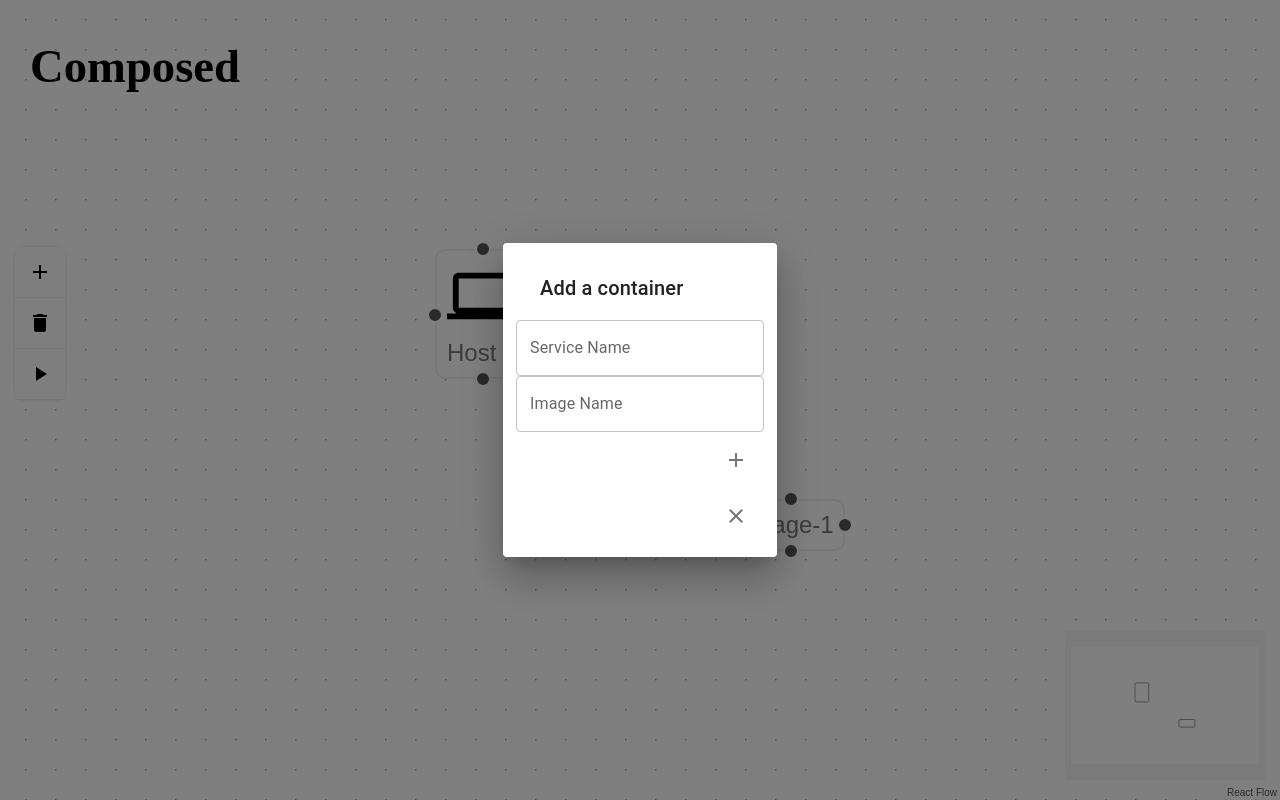
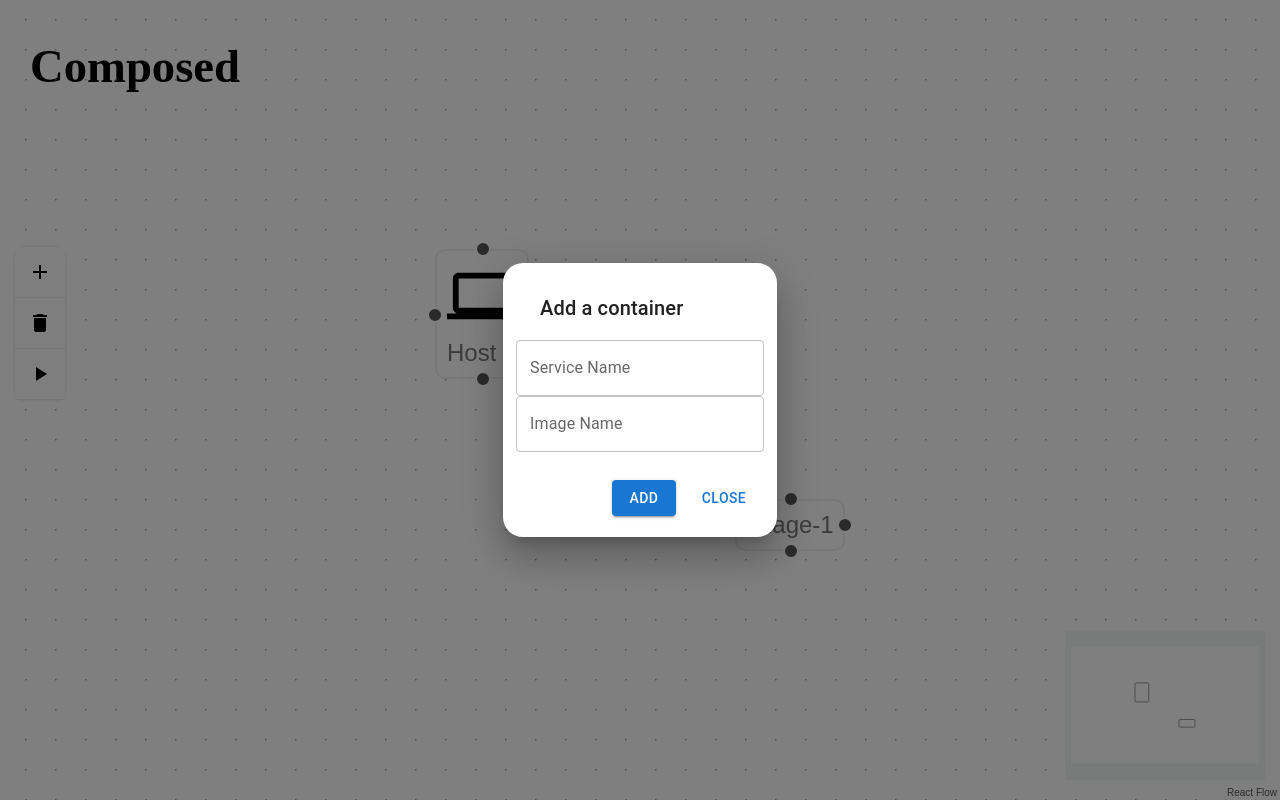
Before and after one commit to mukkund1996/composed, a React (Create React App) app: page / in a window 1280 px wide. Both pictures are taken after a click on the button 40 px from the left and 272 px from the top of the page. Built offline with nearby package versions, Linux system fonts and the light colour scheme; a web font is replaced by a local one.

Commit message:
added transition components

```diff
--- a/src/components/ComposePrompt/ComposePrompt.js
+++ b/src/components/ComposePrompt/ComposePrompt.js
@@ -1,16 +1,14 @@
 import { useEffect, useRef, forwardRef } from "react";
-import IconButton from "@mui/material/IconButton";
 import Dialog from "@mui/material/Dialog";
 import DialogActions from "@mui/material/DialogActions";
 import DialogContent from "@mui/material/DialogContent";
 import DialogContentText from "@mui/material/DialogContentText";
 import DialogTitle from "@mui/material/DialogTitle";
-import CloseIcon from "@mui/icons-material/Close";
-import Slide from "@mui/material/Slide";
+import { Button, Grow } from "@mui/material";
 import "../prompt-styles.css";
 
 const Transition = forwardRef(function Transition(props, ref) {
-  return <Slide direction="right" ref={ref} {...props} />;
+  return <Grow direction="right" ref={ref} {...props} />;
 });
 
 const ComposePrompt = ({ open, handleClose, content }) => {
@@ -34,6 +32,7 @@ const ComposePrompt = ({ open, handleClose, content }) => {
         scroll="paper"
         aria-labelledby="scroll-dialog-title"
         aria-describedby="scroll-dialog-description"
+        PaperProps={{ sx: { borderRadius: "20px", padding: "1%" } }}
       >
         <DialogTitle id="scroll-dialog-title">Docker Compose Configuration</DialogTitle>
         <DialogContent dividers={true}>
@@ -45,11 +44,13 @@ const ComposePrompt = ({ open, handleClose, content }) => {
             {content}
           </DialogContentText>
         </DialogContent>
-        <DialogActions>
-          <IconButton variant="outlined" onClick={handleClose}>
-            <CloseIcon />
-          </IconButton>
-        </DialogActions>
+        <div className="buttons">
+          <DialogActions>
+            <Button variant="text" onClick={handleClose}>
+              Close
+            </Button>
+          </DialogActions>
+        </div>
       </Dialog>
     </div>
   );
--- a/src/components/ComposedFlow.js
+++ b/src/components/ComposedFlow.js
@@ -11,7 +11,6 @@ import ReactFlow, {
 // MUI Components
 import Snackbar from "@mui/material/Snackbar";
 import MuiAlert from "@mui/material/Alert";
-import { Typography } from "@mui/material";
 
 // Entities
 import ContainerNode from "./Node/ContainerNode.js";
@@ -30,6 +29,7 @@ import init, { print_string } from "wasm-parser";
 
 // CSS
 import "./flow-styles.css";
+import "./prompt-styles.css"
 
 const Alert = forwardRef(function Alert(props, ref) {
   return <MuiAlert elevation={6} ref={ref} variant="filled" {...props} />;
--- a/src/components/Edge/HostEdgeCreatePrompt.js
+++ b/src/components/Edge/HostEdgeCreatePrompt.js
@@ -1,14 +1,11 @@
 import Dialog from "@mui/material/Dialog";
 import DialogActions from "@mui/material/DialogActions";
-import { DialogTitle, IconButton } from "@mui/material";
+import { DialogTitle, Button, Grow } from "@mui/material";
 import TextField from "@mui/material/TextField";
-import Slide from "@mui/material/Slide";
-import AddIcon from "@mui/icons-material/Add";
-import CloseIcon from "@mui/icons-material/Close";
 import { useState, forwardRef } from "react";
 
 const Transition = forwardRef(function Transition(props, ref) {
-  return <Slide direction="up" ref={ref} {...props} />;
+  return <Grow direction="up" ref={ref} {...props} />;
 });
 
 const HostEdgeCreatePrompt = ({ open, setValue, handleClose, setError }) => {
@@ -39,20 +36,22 @@ const HostEdgeCreatePrompt = ({ open, setValue, handleClose, setError }) => {
   };
 
   return (
-    <Dialog TransitionComponent={Transition} open={open}>
+    <Dialog TransitionComponent={Transition} open={open} PaperProps={{sx: {borderRadius: "20px", padding: "1%"}}}>
       <DialogTitle id="scroll-dialog-title">Specify the ports</DialogTitle>
       <TextField id="host-port" label="Host Port" variant="outlined" onChange={handleHostPort} />
       <TextField id="container-port" label="Container Port" variant="outlined" onChange={handleContainerPort} />
+      <div className="buttons">
       <DialogActions>
-        <IconButton variant="outlined" onClick={onClickCreate}>
-          <AddIcon />
-        </IconButton>
+        <Button variant="contained" onClick={onClickCreate}>
+          Add
+        </Button>
       </DialogActions>
       <DialogActions>
-        <IconButton variant="outlined" onClick={onClickClose}>
-          <CloseIcon />
-        </IconButton>
+        <Button variant="text" onClick={onClickClose}>
+          Close
+        </Button>
       </DialogActions>
+      </div>
     </Dialog>
   );
 };
--- a/src/components/Node/NodeCreatePrompt.js
+++ b/src/components/Node/NodeCreatePrompt.js
@@ -1,16 +1,13 @@
 import Dialog from "@mui/material/Dialog";
-import { DialogTitle, IconButton } from "@mui/material";
+import { Button, DialogTitle, Grow } from "@mui/material";
 import DialogActions from "@mui/material/DialogActions";
 import TextField from "@mui/material/TextField";
-import Slide from "@mui/material/Slide";
-import AddIcon from "@mui/icons-material/Add";
-import CloseIcon from "@mui/icons-material/Close";
 import { useState, forwardRef } from "react";
 // CSS
 import "../prompt-styles.css";
 
 const Transition = forwardRef(function Transition(props, ref) {
-  return <Slide direction="right" ref={ref} {...props} />;
+  return <Grow ref={ref} {...props} />;
 });
 
 const NodeCreatePrompt = ({ open, setValue, handleClose, setError }) => {
@@ -31,8 +28,7 @@ const NodeCreatePrompt = ({ open, setValue, handleClose, setError }) => {
     if (containerName.length !== 0 && serviceName.length !== 0) {
       setValue(containerName, serviceName);
       handleClose();
-    }
-    else {
+    } else {
       setError("Container information must be specified.");
     }
   };
@@ -42,20 +38,26 @@ const NodeCreatePrompt = ({ open, setValue, handleClose, setError }) => {
   };
 
   return (
-    <Dialog TransitionComponent={Transition} open={open}>
-      <DialogTitle id="scroll-dialog-title">Add a container</DialogTitle>
+    <Dialog TransitionComponent={Transition} open={open} PaperProps={{ sx: { borderRadius: "20px", padding: "1%" } }}>
+      <DialogTitle id="scroll-dialog-title" align="left">
+        Add a container
+      </DialogTitle>
+      <div className="text-fields">
         <TextField id="service-name" label="Service Name" variant="outlined" onChange={handleServiceName} />
         <TextField id="image-name" label="Image Name" variant="outlined" onChange={handleContainerName} />
+      </div>
+      <div className="buttons">
         <DialogActions>
-        <IconButton variant="outlined" onClick={onClickCreate}>
-          <AddIcon />
-        </IconButton>
+          <Button variant="contained" onClick={onClickCreate}>
+            Add
+          </Button>
         </DialogActions>
         <DialogActions>
-        <IconButton variant="outlined" onClick={onClickClose}>
-          <CloseIcon />
-        </IconButton>
+          <Button variant="text" onClick={onClickClose}>
+            Close
+          </Button>
         </DialogActions>
+      </div>
     </Dialog>
   );
 };
--- a/src/components/prompt-styles.css
+++ b/src/components/prompt-styles.css
@@ -1,4 +1,14 @@
-.MuiPaper-root{
-    border-radius: 12px;
-    padding: 1%;
+.buttons {
+  display: inline-flex;
+  justify-content: flex-end;
+  padding: 20px 0px 0px 0px;
 }
+
+.text-fields {
+  display: inline-flex;
+  flex-direction: column;
+}
+
+.text-headers{
+    padding: 1;
+}
```
Lines whose indentation alone changed are shown as unchanged.
